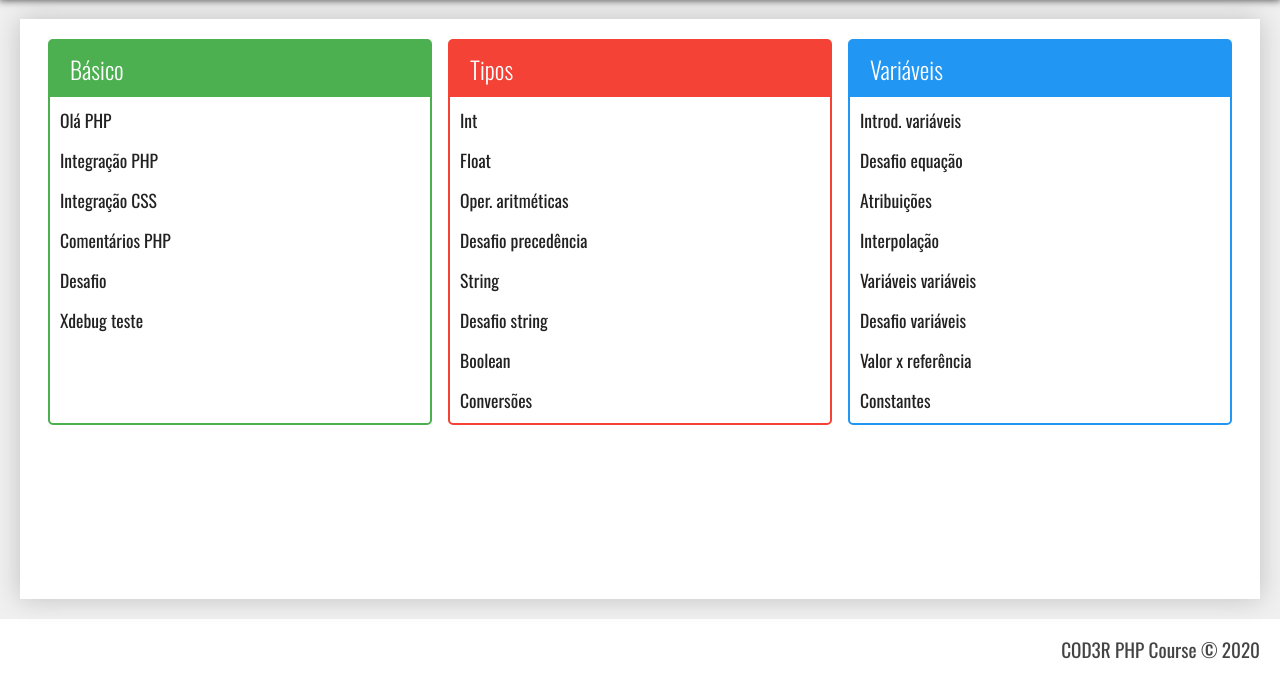
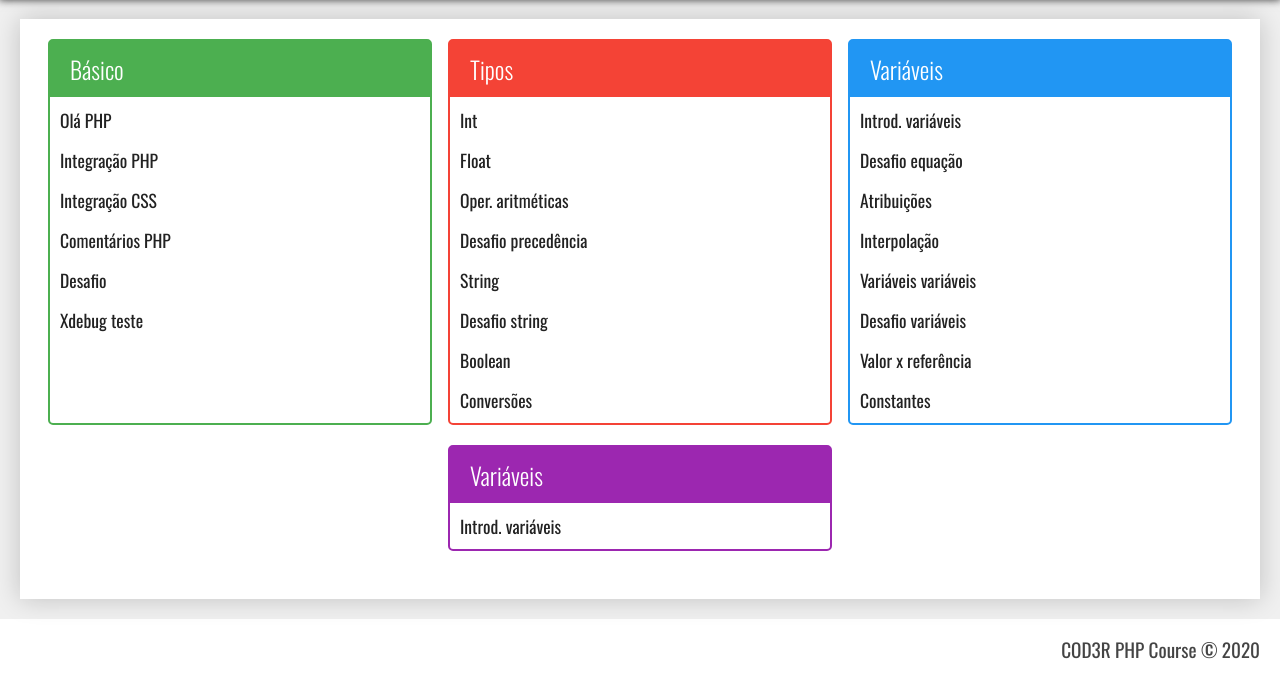
Before and after one commit to jeanmamelo/curso-php7, a PHP site: page / in a window 1280 px wide. Shown: the part 121-800 px from the top of the page. Run offline with PHP 8.4, Linux system fonts and the light colour scheme.

Commit message:
added modulo 4

```diff
--- a/projects/primeiroProjeto/index.php
+++ b/projects/primeiroProjeto/index.php
@@ -98,6 +98,14 @@
                         </li>
                     </ul>
                 </div>
+                <div class="modulo roxo">
+                    <h3>Variáveis</h3>
+                    <ul>
+                        <li>
+                            <a href="exercicio.php?dir=variaveis&file=basico">Introd. variáveis</a>
+                        </li>
+                    </ul>
+                </div>
             </nav>
         </div>
     </main>
```
